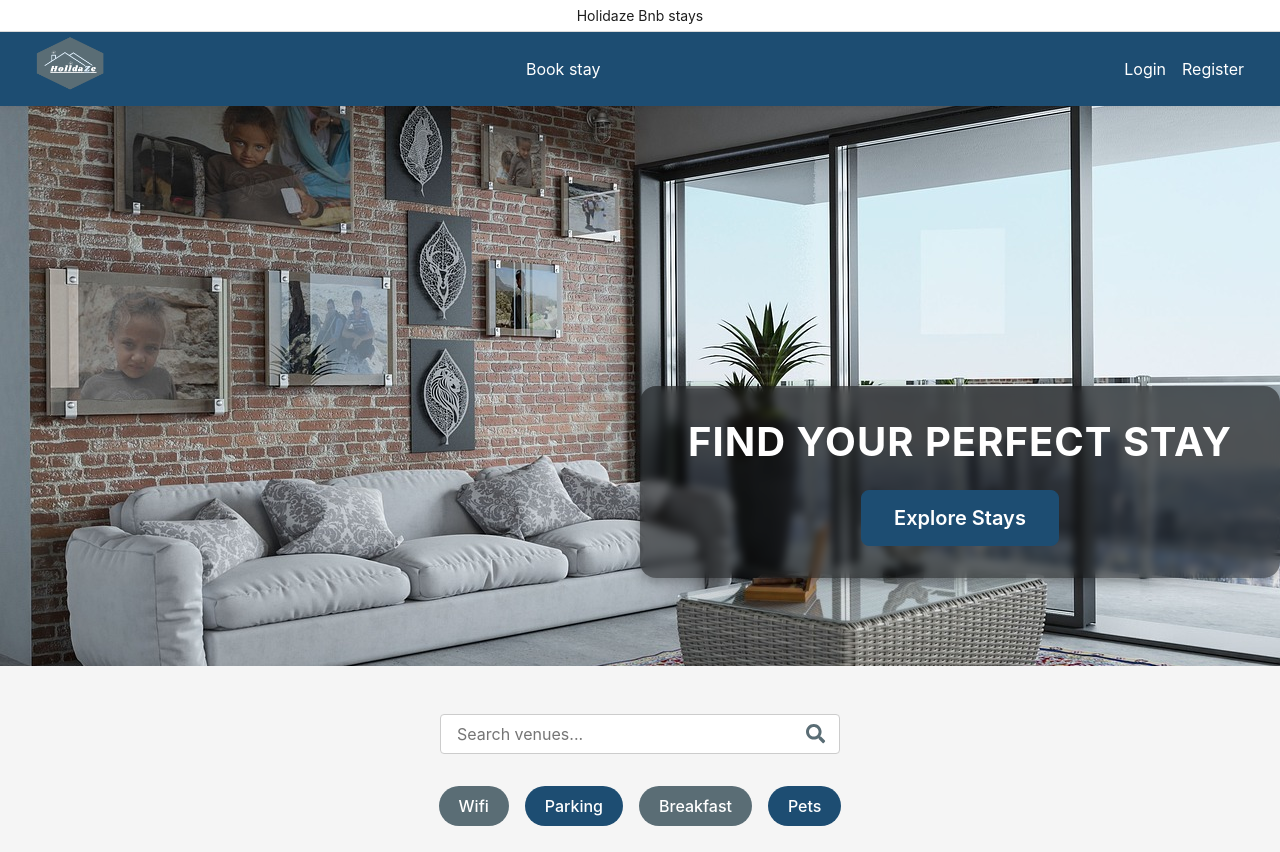
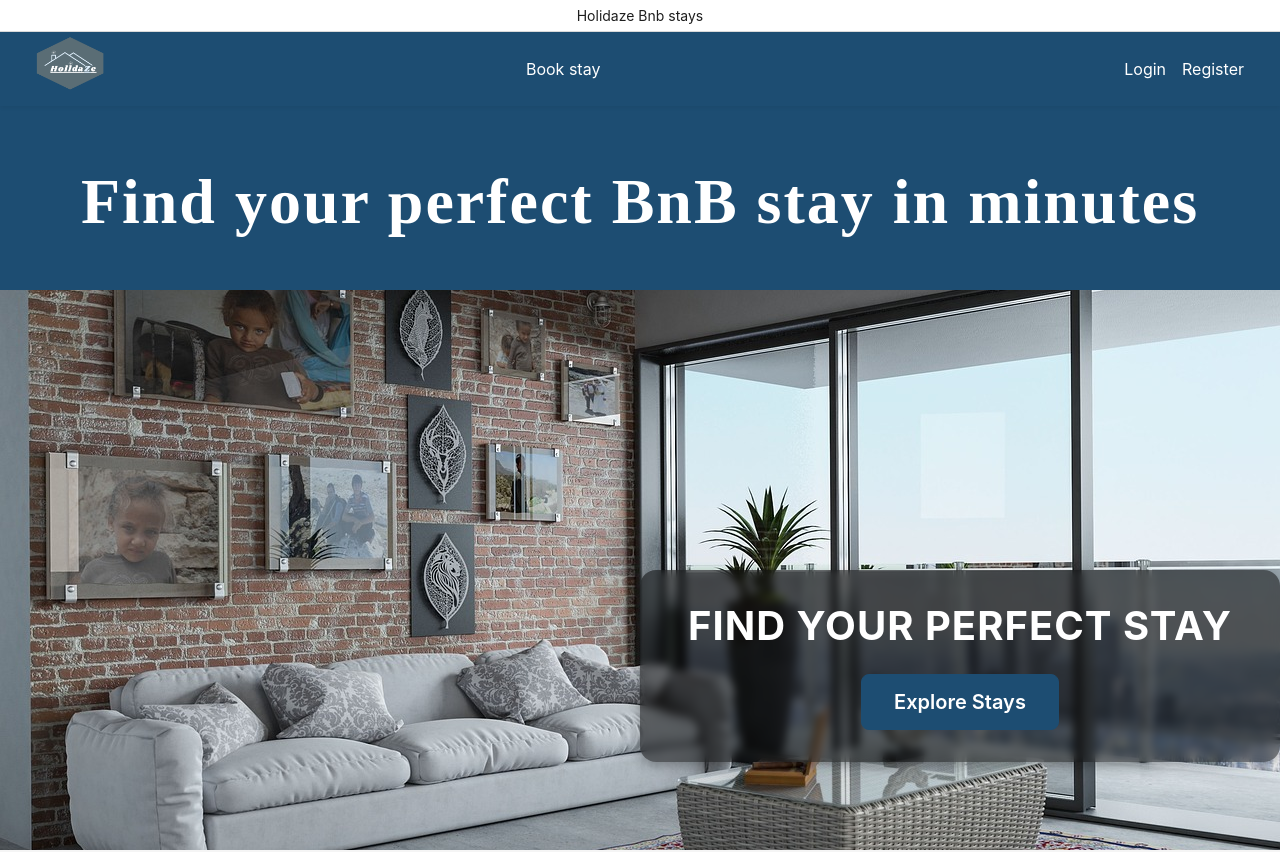
Before and after one commit to fantadiallo/HolidazeSemesterproject, a React (Vite) app: page / in a window 1280 px wide. Shown: the top 852 px of the page. Built offline with nearby package versions, Linux system fonts and the light colour scheme; no server answers.

Commit message:
Feat: Refine HomePage layout and display

```diff
--- a/src/pages/HomePage/HomePage.jsx
+++ b/src/pages/HomePage/HomePage.jsx
@@ -1,10 +1,16 @@
-
 import Hero from "../../components/herohompage/hero";
+import TopBanner from "../../components/TopBanner/TopBanner";
 import VenueSection from "../../components/VenueSection/VenueSection";
 
+/**
+ * HomePage Component
+ * Renders the main homepage with a top banner, hero section, and venue listings.
+ * @returns {JSX.Element} The rendered HomePage component.
+ */
 export default function HomePage() {
   return (
     <div>
+      <TopBanner />
       <Hero />
       {/* other homepage content */}
       <VenueSection />
```
